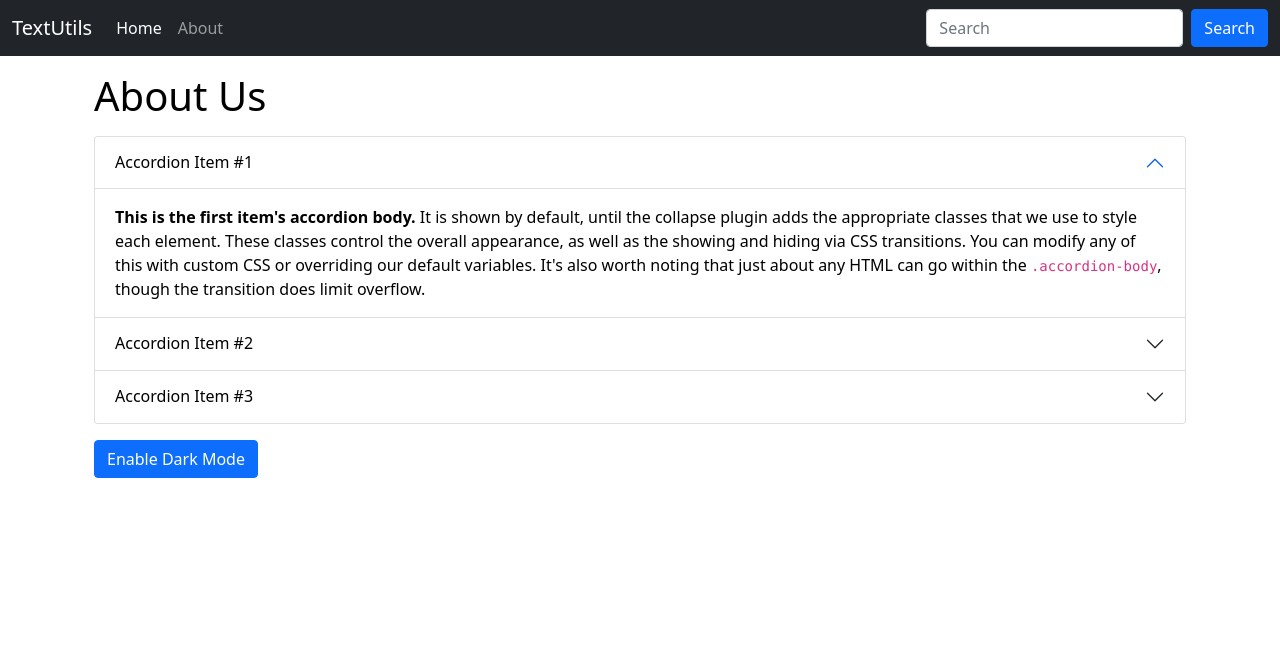
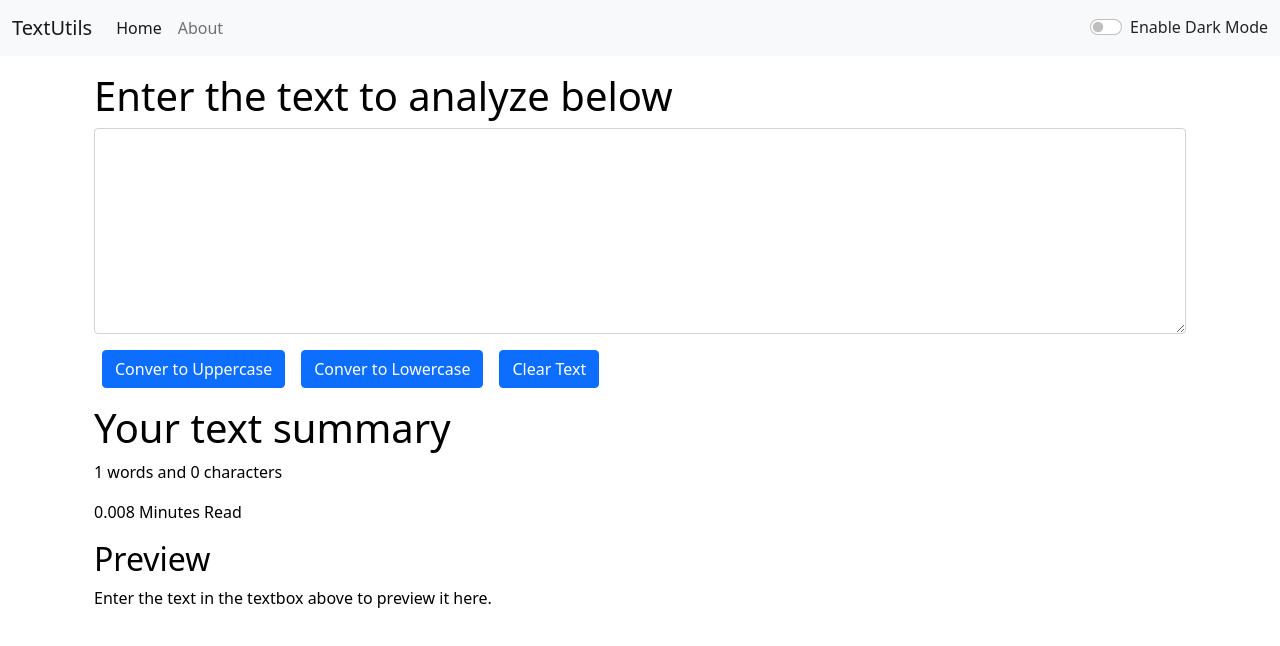
Before and after one commit to Shahbaz-1696/TextUtils-React, a React (Create React App) app: page / in a window 1280 px wide. Shown: the top 646 px of the page. Built offline with nearby package versions, Linux system fonts and the light colour scheme.

Commit message:
Adding toggle for dark mode

```diff
--- a/src/App.js
+++ b/src/App.js
@@ -1,17 +1,30 @@
 import "./App.css";
-import About from "./components/About";
+import React, {useState} from "react";
+// import About from "./components/About";
 import Navbar from "./components/Navbar";
-// import TextForm from "./components/TextForm";
+import TextForm from "./components/TextForm";
 
   function App() {
+    const [mode, setMode] = useState('light');
+
+    const toggleMode = () => {
+      if(mode === 'light'){
+        setMode('dark');
+        document.body.style.backgroundColor = '#042743';
+      } else {
+        setMode('light');
+        document.body.style.backgroundColor = 'white';
+      }
+    }
+
     return (
       <>
         {/* <Navbar title="TextUtils2" about="About TextUtils" /> */}
         {/* <Navbar /> */}
-        <Navbar title="TextUtils" />
+        <Navbar title="TextUtils" mode={mode} toggleMode={toggleMode} />
         <div className="container my-3">
-        {/* <TextForm heading="Enter the text to analyze below" /> */}
-        <About />
+        <TextForm heading="Enter the text to analyze below" mode={mode}/>
+        {/* <About /> */}
         </div>
 
       </>
--- a/src/components/Navbar.js
+++ b/src/components/Navbar.js
@@ -1,10 +1,9 @@
-import React from 'react'
-import PropTypes from 'prop-types'
-
+import React from "react";
+import PropTypes from "prop-types";
 
 export default function Navbar(props) {
   return (
-    <nav className="navbar navbar-expand-lg navbar-dark bg-dark">
+    <nav className={`navbar navbar-expand-lg navbar-${props.mode} bg-${props.mode}`}>
       <div className="container-fluid">
         <a className="navbar-brand" href="/">
           {props.title}
@@ -33,7 +32,7 @@ export default function Navbar(props) {
               </a>
             </li>
           </ul>
-          <form className="d-flex">
+          {/* <form className="d-flex">
             <input
               className="form-control me-2"
               type="search"
@@ -43,7 +42,18 @@ export default function Navbar(props) {
             <button className="btn btn-primary" type="submit">
               Search
             </button>
-          </form>
+          </form> */}
+          <div class={`form-check form-switch text-${props.mode==='light'?'dark':'light'}`}>
+            <input
+              class="form-check-input"
+              type="checkbox"
+              id="flexSwitchCheckDefault"
+              onClick={props.toggleMode}
+            />
+            <label class="form-check-label" for="flexSwitchCheckDefault">
+              Enable Dark Mode
+            </label>
+          </div>
         </div>
       </div>
     </nav>
@@ -51,11 +61,11 @@ export default function Navbar(props) {
 }
 
 Navbar.propTypes = {
-    title: PropTypes.string.isRequired,
-    about: PropTypes.string.isRequired
-}
+  title: PropTypes.string.isRequired,
+  about: PropTypes.string.isRequired,
+};
 
 Navbar.defaultProps = {
-    title : "Set title here",
-    about : "About"
-}
+  title: "Set title here",
+  about: "About",
+};
--- a/src/components/TextForm.js
+++ b/src/components/TextForm.js
@@ -30,15 +30,20 @@ export default function TextForm(props) {
   // setText("new text") //Correct way to update the state
   return (
     <>
-    <div className="container">
+    <div className="container"
+    style={{color: props.mode==='dark'?'white':'black'}}>
       <h1>{props.heading}</h1>
       <div className="mb-3">
         <textarea
           className="form-control"
-          id="exampleFormControlTextarea1"
+          id="myBox"
           rows="8"
           value={text}
           onChange = {handleOnChange}
+          style={{
+            backgroundColor: props.mode==='dark'?'grey':'white',
+            color: props.mode==='dark'?'white':'black'
+          }}
           ></textarea>
       </div>
       <button className="btn btn-primary mx-2" onClick={handleUpClick}>Conver to Uppercase</button>
@@ -46,12 +51,13 @@ export default function TextForm(props) {
       <button className="btn btn-primary mx-2" onClick={handleClearClick}>Clear Text</button>
 
     </div>
-    <div className="container my-3">
+    <div className="container my-3"
+    style={{color: props.mode==='dark'?'white':'black'}}>
       <h1>Your text summary</h1>
       <p>{text.split(" ").length} words and {text.length} characters</p>
       <p>{0.008 * text.split(" ").length} Minutes Read</p>
       <h2>Preview</h2>
-      <p>{text}</p>
+      <p>{text.length>0?text:"Enter the text in the textbox above to preview it here."}</p>
     </div>
   </>
   );
```
